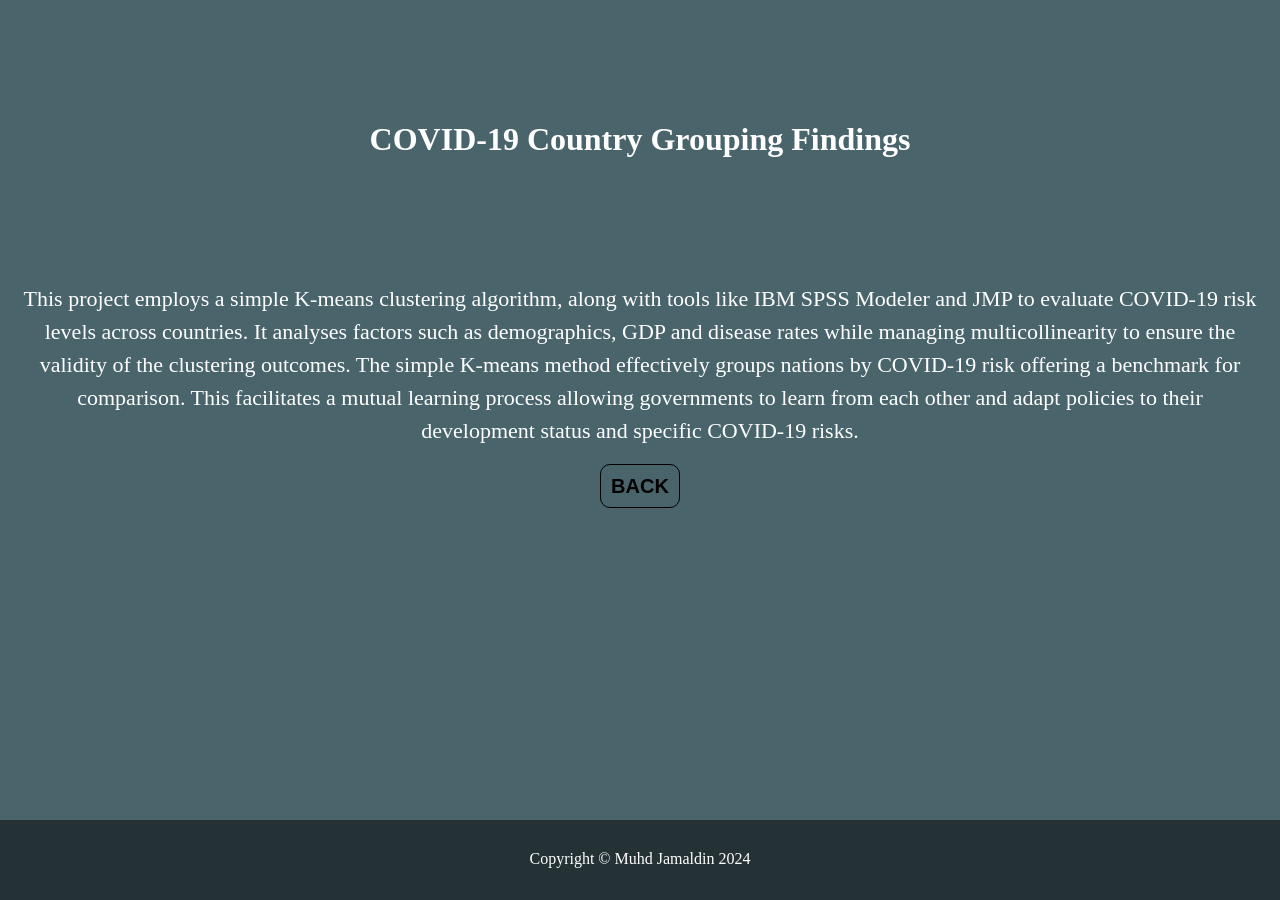
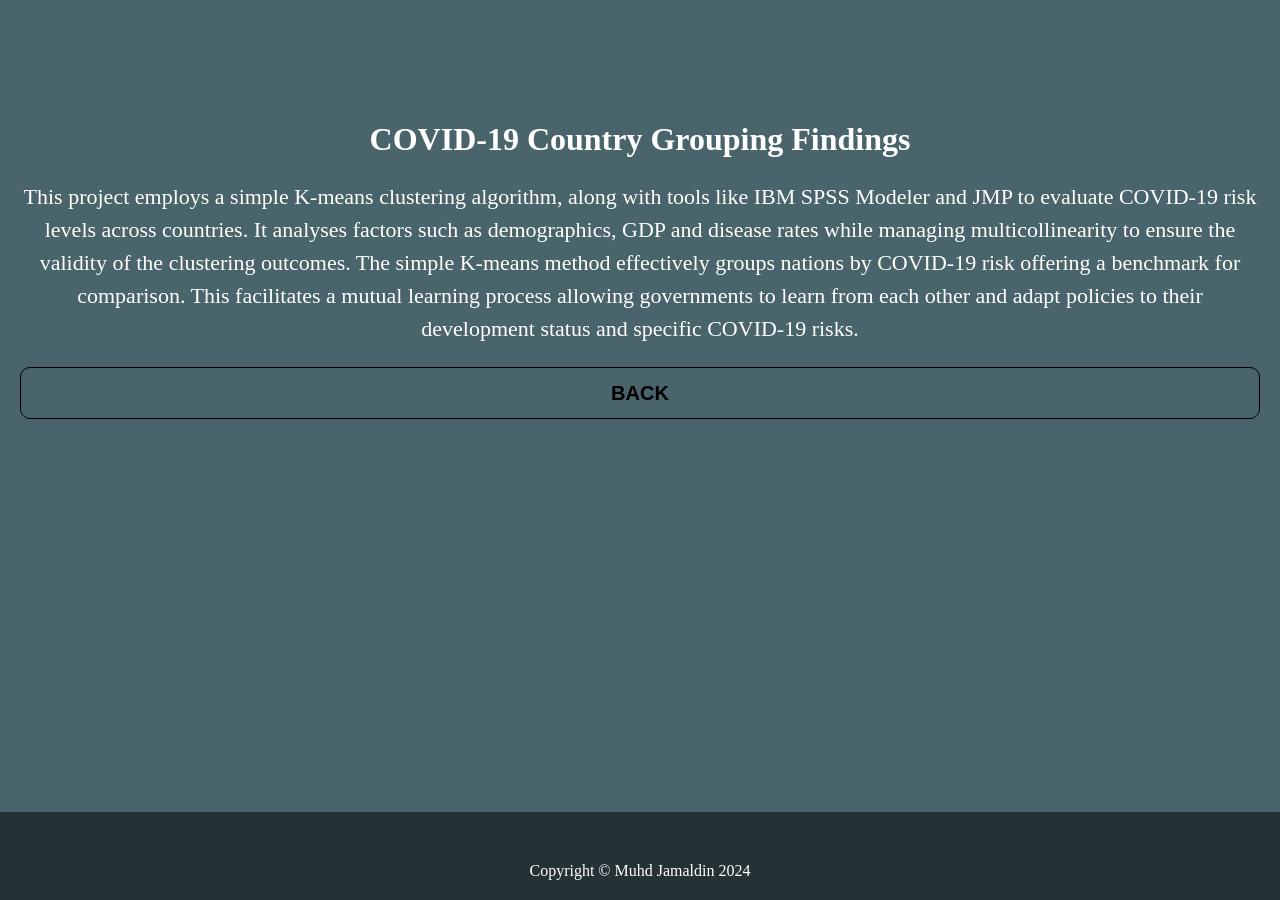
Before and after one commit to Md-Khid/Md-Khid, a Jekyll site: the page 1.html, which Jekyll copies as it is, in a window 1280 px wide. Built offline with Jekyll 4.4.1, drawn with Linux system fonts in a browser that asks for light colours.

Commit message:
Update 1.html

```diff
--- a/1.html
+++ b/1.html
@@ -21,9 +21,6 @@
             padding-top: 100px;
             text-align: center;
         }
-        .container {
-            padding-bottom: 80px; /* Add padding to the bottom of the container to create space for the footer */
-        }
         .container p {
             font-size: 22px;
             text-align: center;
@@ -38,6 +35,8 @@
             border-radius: 10px;
             padding: 10px;
             transition: background-color 0.3s ease;
+            display: block; /* Ensure the link takes up full width */
+            margin-bottom: 20px; /* Add space below the link */
         }
         .back-link:hover {
             background-color: #219BB3;
@@ -47,19 +46,12 @@
             position: fixed; /* Set position to fixed for fixed positioning */
             bottom: 0; /* Align footer to bottom of viewport */
             width: 100%; /* Ensure footer spans the full width */
-            height: 80px; /* Set fixed height for the footer */
+            padding: 20px 0; /* Add padding to footer */
             background-color: rgba(0, 0, 0, 0.5); /* Semi-transparent background color for readability */
         }
         footer p {
             margin: 0; /* Remove default margin from paragraph inside footer */
             padding-top: 30px; /* Adjust top padding for vertical centering */
-        }
-
-        /* Media query for mobile devices */
-        @media screen and (max-width: 768px) {
-            footer {
-                position: fixed; /* Set position to fixed for mobile devices */
-            }
         }
     </style>
 </head>
```
